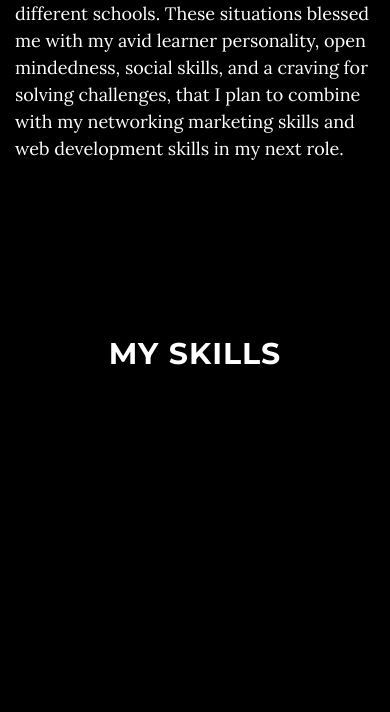
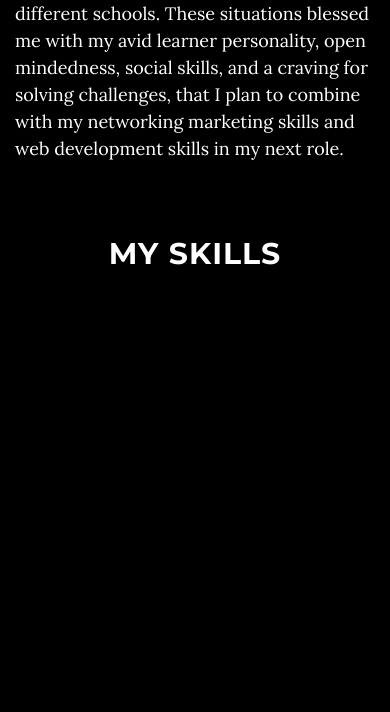
Before and after one commit to armanisani/my-page, a PHP site: page / in a window 390 px wide. Shown: the part 3110-3822 px from the top of the page. Run offline with PHP 8.4, Linux system fonts and the light colour scheme; some libraries are stand-ins or nearby versions.

Commit message:
fixed the skills popping up

```diff
--- a/css/grayscale.css
+++ b/css/grayscale.css
@@ -3,6 +3,15 @@
  * Code licensed under the Apache License v2.0.
  * For details, see http://www.apache.org/licenses/LICENSE-2.0.
  */
+ .sicon {
+   padding: 0
+ }
+ .licon {
+   width: 50px
+ }
+ .fa-stack-2x  {
+   font-size: 20px
+ }
  #profile {
     /*width: 400px;*/
     height: 500px;
--- a/index.html
+++ b/index.html
@@ -53,11 +53,12 @@
                     <li class="hidden">
                         <a href="#page-top"></a>
                     </li>
+
+                    <li>
+                        <a class="page-scroll" href="#portfolio">Portfolio</a>
+                    </li>
                     <li>
                         <a class="page-scroll" href="#profile">About</a>
-                    </li>
-                    <li>
-                        <a class="page-scroll" href="#portfolio">Projects</a>
                     </li>
                     <li>
                         <a class="page-scroll" href="#skills">Skills</a>
@@ -186,115 +187,115 @@
 
 
     <!-- Skills Section -->
-    <div id="skills" style="margin-top: 150px;"class="row text-center">
+    <div id="skills" style="margin-top: 50px;"class="row text-center">
       <h2>My Skills</h2>
 
-                   <div class="col-md-3">
+                   <div class="sicon col-md-3">
                        <span class="fa-stack fa-2x">
-                           <i class="devicon devicon-css3-plain-wordmark colored fa-stack-2x"></i>
+                           <i class="licon devicon devicon-css3-plain-wordmark colored "></i>
                        </span>
                    </div>
-                   <div class="col-md-3">
+                   <div class="sicon col-md-3">
                        <span class="fa-stack fa-3x">
-                           <i class="devicon-html5-plain-wordmark colored fa-stack-2x"></i>
+                           <i class="licon devicon-html5-plain-wordmark colored"></i>
                        </span>
                    </div>
-                   <div class="col-md-3">
+                   <div class="sicon col-md-3">
                        <span class="fa-stack fa-3x">
-                           <i class="devicon-rails-plain-wordmark colored fa-stack-2x"></i>
+                           <i class="licon devicon-rails-plain-wordmark colored "></i>
                        </span>
                    </div>
-                   <div class="col-md-3">
+                   <div class="sicon col-md-3">
                        <span class="fa-stack fa-3x">
-                         <i class="devicon devicon-gulp-plain colored fa-stack-2x"></i>
+                         <i class="licon devicon devicon-gulp-plain colored "></i>
                        </span>
                    </div>
                </div>
                <div class="row text-center">
-                   <div class="col-md-3">
+                   <div class="sicon col-md-3">
                        <span class="fa-stack fa-4x">
-                           <i class="devicon-ruby-plain-wordmark colored fa-stack-2x"></i>
+                           <i class="licon devicon-ruby-plain-wordmark colored "></i>
                        </span>
                    </div>
-                   <div class="col-md-3">
+                   <div class="sicon col-md-3">
                        <span class="fa-stack fa-3x">
-                           <i class="devicon-javascript-plain colored fa-stack-2x"></i>
+                           <i class="licon devicon-javascript-plain colored "></i>
                        </span>
                    </div>
-                   <div class="col-md-3">
+                   <div class="sicon col-md-3">
                        <span class="fa-stack fa-3x">
-                           <i class="devicon-jquery-plain-wordmark colored fa-stack-2x"></i>
+                           <i class="licon devicon-jquery-plain-wordmark colored "></i>
                        </span>
                    </div>
-                   <div class="col-md-3">
+                   <div class="sicon col-md-3">
                        <span class="fa-stack fa-3x">
-                           <i class="devicon devicon-sass-original colored fa-stack-2x"></i>
+                           <i class="licon devicon devicon-sass-original colored"></i>
                        </span>
                    </div>
                </div>
                <div class="row text-center">
-                   <div class="col-md-3">
+                   <div class="sicon col-md-3">
                        <span class="fa-stack fa-3x">
-                          <i class="devicon devicon-bootstrap-plain-wordmark colored fa-stack-2x"></i>
+                          <i class="licon devicon devicon-bootstrap-plain-wordmark colored "></i>
                        </span>
                    </div>
-                   <div class="col-md-3">
+                   <div class="sicon col-md-3">
                        <span class="fa-stack fa-3x">
-                         <i class="devicon-postgresql-plain-wordmark colored fa-stack-2x"></i>
+                         <i class="licon devicon-postgresql-plain-wordmark colored "></i>
                        </span>
                    </div>
-                   <div class="col-md-3">
+                   <div class="sicon col-md-3">
                        <span class="fa-stack fa-3x">
-                           <i class="devicon-mongodb-plain-wordmark colored fa-stack-2x"></i>
+                           <i class="licon devicon-mongodb-plain-wordmark colored "></i>
                        </span>
                    </div>
-                   <div class="col-md-3">
+                   <div class="sicon col-md-3">
                        <span class="fa-stack fa-3x">
-                           <i class="devicon devicon-github-plain-wordmark fa-stack-2x"></i>
+                           <i class="licon devicon devicon-github-plain-wordmark "></i>
                        </span>
                    </div>
                </div>
                <div class="row text-center">
-                   <div class="col-md-3">
+                   <div class="sicon col-md-3">
                        <span class="fa-stack fa-5x">
-                           <i class="devicon devicon-angularjs-plain-wordmark colored fa-stack-2x"></i>
+                           <i class="licon devicon devicon-angularjs-plain-wordmark colored "></i>
                        </span>
                    </div>
-                   <div class="col-md-3">
+                   <div class="sicon col-md-3">
                        <span class="fa-stack fa-5x">
-                         <i class="devicon-nodejs-plain-wordmark colored fa-stack-2x"></i>
+                         <i class="licon devicon-nodejs-plain-wordmark colored"></i>
                        </span>
                    </div>
-                   <div class="col-md-3">
+                   <div class="sicon col-md-3">
                        <span class="fa-stack fa-5x">
-                          <i class="devicon-mysql-plain-wordmark colored fa-stack-2x"></i>
+                          <i class="licon devicon-mysql-plain-wordmark colored "></i>
                        </span>
                    </div>
-                   <div class="col-md-3">
+                   <div class="sicon col-md-3">
                        <span class="fa-stack fa-5x">
-                           <i class="devicon devicon-trello-plain-wordmark colored fa-stack-2x"></i>
+                           <i class="licon devicon devicon-trello-plain-wordmark colored "></i>
                        </span>
                    </div>
                </div>
                <div class="row text-center">
-                   <div class="col-md-3">
+                   <div class="sicon col-md-3">
                        <span class="fa-stack fa-3x">
-                           <i class="devicon-d3js-plain colored fa-stack-2x"></i>
+                           <i class="licon devicon-d3js-plain colored "></i>
                        </span>
                    </div>
-                   <div class="col-md-3">
+                   <div class="sicon col-md-3">
                        <span class="fa-stack fa-3x">
-                         <i class="devicon-git-plain-wordmark colored fa-stack-2x"></i>
+                         <i class="licon devicon-git-plain-wordmark colored"></i>
                        </span>
                    </div>
-                   <div class="col-md-3">
+                   <div class="sicon col-md-3">
                        <span class="fa-stack fa-3x">
-                          <i class="devicon-python-plain-wordmark  colored fa-stack-2x"></i>
+                          <i class="licon devicon-python-plain-wordmark colored"></i>
                        </span>
                    </div>
-                   <div class="col-md-3">
+                   <div class="sicon col-md-3">
                        <span class="fa-stack fa-3x">
-                           <i class="devicon-react-original-wordmark colored fa-stack-2x"></i>
+                           <i class="licon devicon-react-original-wordmark colored"></i>
                        </span>
                    </div>
                </div>
```
Also changed, not shown: js/grayscale.js (+6 -165 lines).
